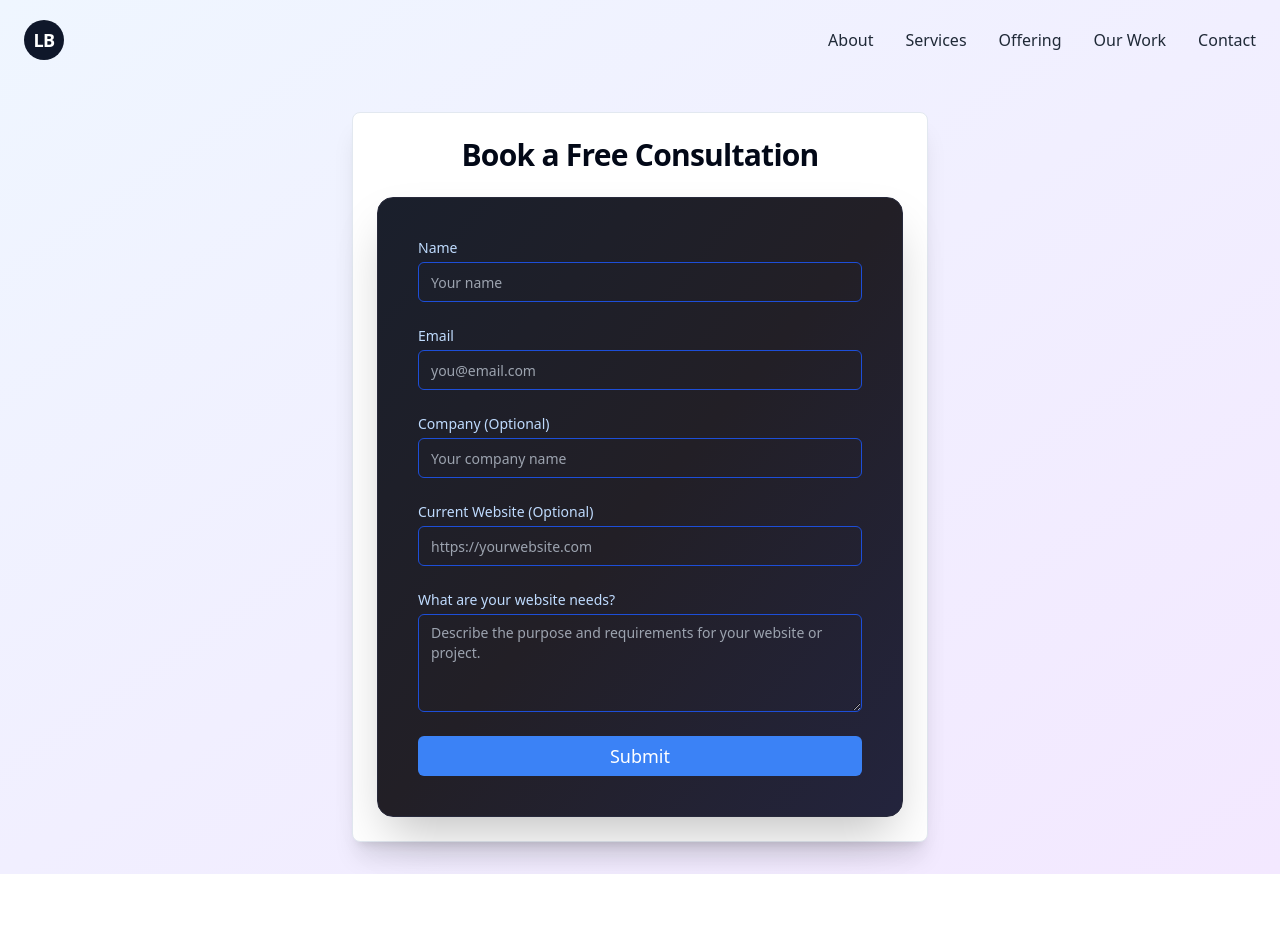
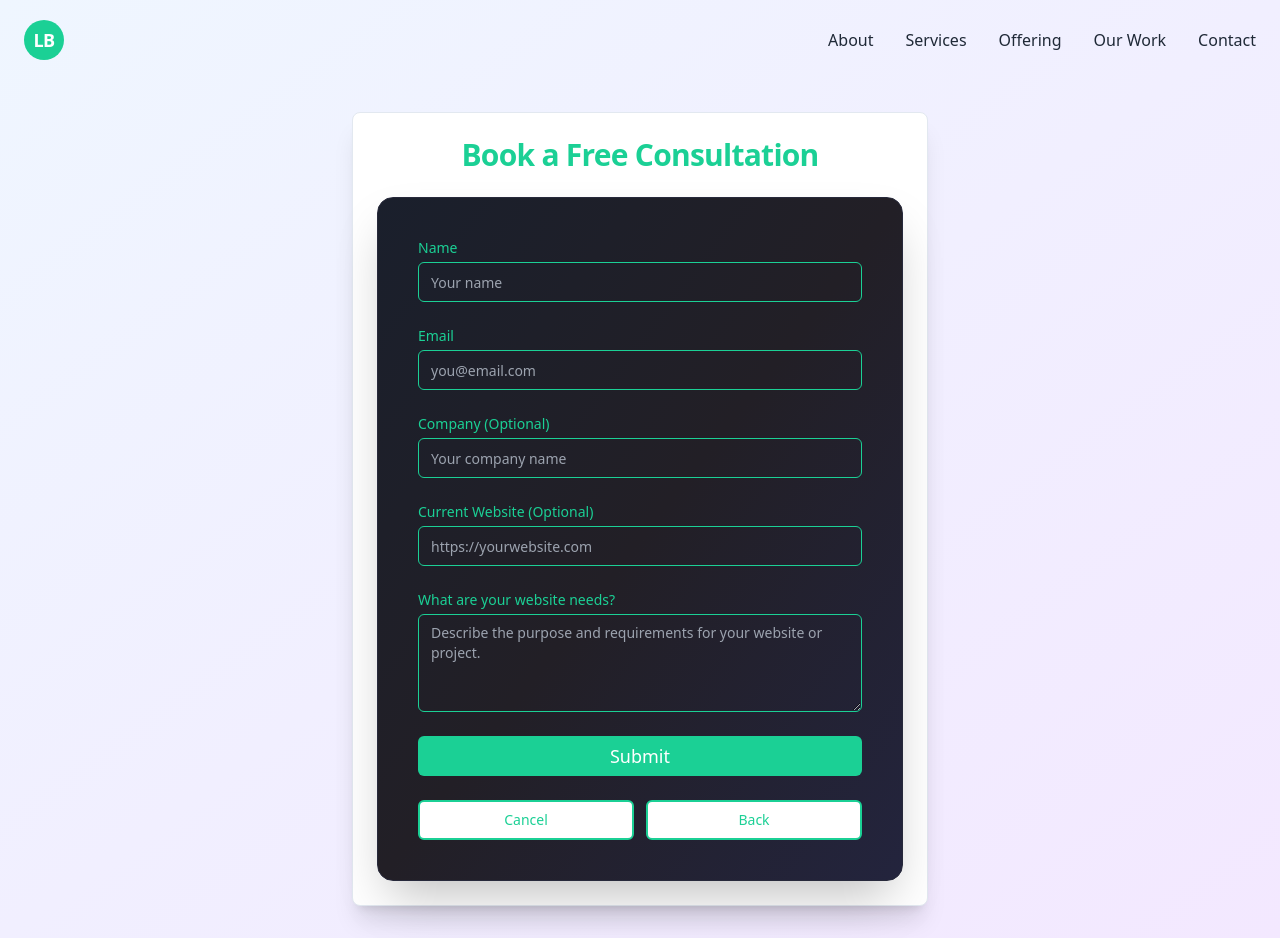
Before and after one commit to worktest47/cybernetix-lab, a React (Vite) app: page /consultation in a window 1280 px wide. Before the commit the page ends 874 px from the top, so only its background shows below. Built offline with nearby package versions, Linux system fonts and the light colour scheme.

Commit message:
feat: Implement cancel and back buttons
Adds cancel and back buttons below the submit button.
Uses #1bd095 as the main color scheme.

```diff
--- a/src/components/Logo.tsx
+++ b/src/components/Logo.tsx
@@ -1,13 +1,26 @@
 
 import React from "react";
+import { useNavigate } from "react-router-dom";
 
 const Logo: React.FC = () => {
+  const navigate = useNavigate();
+  const mainColor = "#1bd095";
+
   return (
-    <div className="font-bold text-2xl tracking-tight text-gray-900 flex items-center">
-      <div className="bg-primary text-white rounded-full w-10 h-10 flex items-center justify-center">
-        <span className="text-lg font-bold">LB</span>
+    <button
+      onClick={() => navigate("/")}
+      className="font-bold text-2xl tracking-tight flex items-center focus:outline-none"
+      style={{ background: "none", border: "none", padding: 0, margin: 0, cursor: "pointer" }}
+      aria-label="Go to Home"
+      tabIndex={0}
+    >
+      <div
+        className="rounded-full w-10 h-10 flex items-center justify-center transition-transform hover:scale-105"
+        style={{ backgroundColor: mainColor }}
+      >
+        <span className="text-lg font-bold text-white">LB</span>
       </div>
-    </div>
+    </button>
   );
 };
 
--- a/src/pages/Consultation.tsx
+++ b/src/pages/Consultation.tsx
@@ -9,6 +9,8 @@ import { useNavigate } from "react-router-dom";
 
 const codingBg =
   "bg-gradient-to-br from-[#1a1f2c] via-[#221f26] to-[#23243d]"; // dark purple/charcoal gradient
+
+const mainColor = "#1bd095";
 
 const Consultation: React.FC = () => {
   const navigate = useNavigate();
@@ -34,13 +36,29 @@ const Consultation: React.FC = () => {
     }, 1500);
   };
 
+  function handleBack() {
+    window.history.length > 1 ? navigate(-1) : navigate("/");
+  }
+
+  function handleCancel() {
+    setForm({
+      name: "",
+      email: "",
+      company: "",
+      website: "",
+      needs: "",
+    });
+  }
+
   return (
     <div className="min-h-screen bg-gradient-to-br from-blue-50 to-purple-100 px-0 py-0 relative">
       <Navbar />
       <div className="flex items-center justify-center min-h-screen pt-28 px-4 pb-8">
         <Card className="w-full max-w-xl shadow-xl">
           <CardHeader>
-            <CardTitle className="text-2xl md:text-3xl text-center">Book a Free Consultation</CardTitle>
+            <CardTitle className="text-2xl md:text-3xl text-center" style={{ color: mainColor }}>
+              Book a Free Consultation
+            </CardTitle>
           </CardHeader>
           <CardContent>
             <div
@@ -48,7 +66,7 @@ const Consultation: React.FC = () => {
             >
               <form onSubmit={handleSubmit} className="space-y-6">
                 <div>
-                  <label className="block text-sm font-medium mb-1 text-blue-200" htmlFor="name">
+                  <label className="block text-sm font-medium mb-1" htmlFor="name" style={{ color: mainColor }}>
                     Name
                   </label>
                   <Input
@@ -58,12 +76,12 @@ const Consultation: React.FC = () => {
                     placeholder="Your name"
                     value={form.name}
                     onChange={handleChange}
-                    className="bg-transparent text-white placeholder:text-gray-400 border-blue-700 focus:border-blue-500"
+                    className="bg-transparent text-white placeholder:text-gray-400 border-[#1bd095] focus:border-[#14ad78]"
                     required
                   />
                 </div>
                 <div>
-                  <label className="block text-sm font-medium mb-1 text-blue-200" htmlFor="email">
+                  <label className="block text-sm font-medium mb-1" htmlFor="email" style={{ color: mainColor }}>
                     Email
                   </label>
                   <Input
@@ -73,12 +91,12 @@ const Consultation: React.FC = () => {
                     placeholder="you@email.com"
                     value={form.email}
                     onChange={handleChange}
-                    className="bg-transparent text-white placeholder:text-gray-400 border-blue-700 focus:border-blue-500"
+                    className="bg-transparent text-white placeholder:text-gray-400 border-[#1bd095] focus:border-[#14ad78]"
                     required
                   />
                 </div>
                 <div>
-                  <label className="block text-sm font-medium mb-1 text-blue-200" htmlFor="company">
+                  <label className="block text-sm font-medium mb-1" htmlFor="company" style={{ color: mainColor }}>
                     Company (Optional)
                   </label>
                   <Input
@@ -88,11 +106,11 @@ const Consultation: React.FC = () => {
                     placeholder="Your company name"
                     value={form.company}
                     onChange={handleChange}
-                    className="bg-transparent text-white placeholder:text-gray-400 border-blue-700 focus:border-blue-500"
+                    className="bg-transparent text-white placeholder:text-gray-400 border-[#1bd095] focus:border-[#14ad78]"
                   />
                 </div>
                 <div>
-                  <label className="block text-sm font-medium mb-1 text-blue-200" htmlFor="website">
+                  <label className="block text-sm font-medium mb-1" htmlFor="website" style={{ color: mainColor }}>
                     Current Website (Optional)
                   </label>
                   <Input
@@ -102,11 +120,11 @@ const Consultation: React.FC = () => {
                     placeholder="https://yourwebsite.com"
                     value={form.website}
                     onChange={handleChange}
-                    className="bg-transparent text-white placeholder:text-gray-400 border-blue-700 focus:border-blue-500"
+                    className="bg-transparent text-white placeholder:text-gray-400 border-[#1bd095] focus:border-[#14ad78]"
                   />
                 </div>
                 <div>
-                  <label className="block text-sm font-medium mb-1 text-blue-200" htmlFor="needs">
+                  <label className="block text-sm font-medium mb-1" htmlFor="needs" style={{ color: mainColor }}>
                     What are your website needs?
                   </label>
                   <Textarea
@@ -116,20 +134,52 @@ const Consultation: React.FC = () => {
                     value={form.needs}
                     onChange={handleChange}
                     rows={4}
-                    className="bg-transparent text-white placeholder:text-gray-400 border-blue-700 focus:border-blue-500"
+                    className="bg-transparent text-white placeholder:text-gray-400 border-[#1bd095] focus:border-[#14ad78]"
                     required
                   />
                 </div>
                 <Button
                   type="submit"
-                  className="w-full bg-blue-500 hover:bg-blue-600 text-white text-lg"
+                  className="w-full text-white text-lg"
+                  style={{
+                    backgroundColor: mainColor,
+                    borderColor: mainColor,
+                  }}
                   disabled={submitted}
                 >
                   {submitted ? "Submitting..." : "Submit"}
                 </Button>
+                <div className="flex flex-col md:flex-row gap-3 mt-2">
+                  <Button
+                    type="button"
+                    variant="outline"
+                    onClick={handleCancel}
+                    className="w-full md:w-1/2 border-2"
+                    style={{
+                      color: mainColor,
+                      borderColor: mainColor,
+                    }}
+                    disabled={submitted}
+                  >
+                    Cancel
+                  </Button>
+                  <Button
+                    type="button"
+                    variant="outline"
+                    onClick={handleBack}
+                    className="w-full md:w-1/2 border-2"
+                    style={{
+                      color: mainColor,
+                      borderColor: mainColor,
+                    }}
+                    disabled={submitted}
+                  >
+                    Back
+                  </Button>
+                </div>
               </form>
               {submitted && (
-                <div className="mt-4 text-center text-blue-400 animate-fade-in">
+                <div className="mt-4 text-center animate-fade-in" style={{ color: mainColor }}>
                   Thank you! Your message has been received. We will contact you soon.
                 </div>
               )}
```
